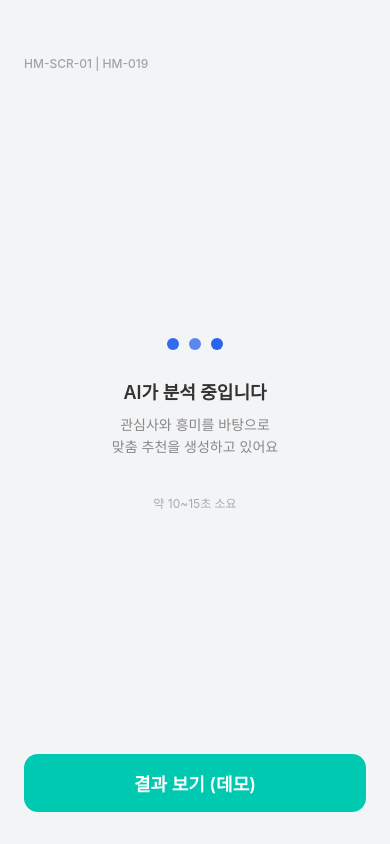
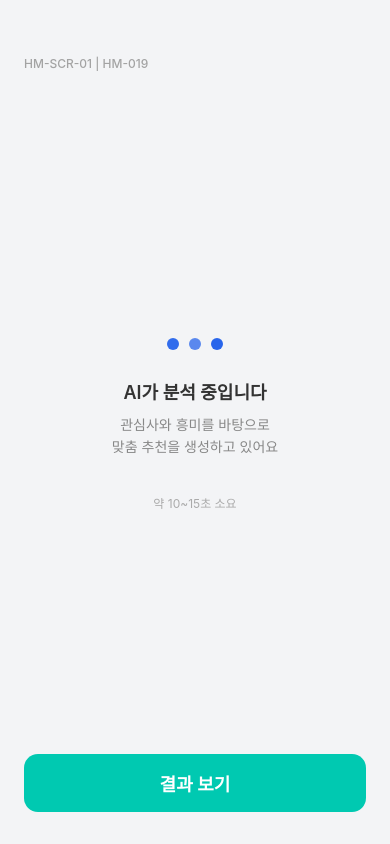
Before and after one commit to Tracktory/Frontend, a React Native app: screen /RecommendLoading in a window 390 px wide. Built offline with nearby package versions, Linux system fonts and the light colour scheme; what react-native-worklets would draw is missing.

Commit message:
feat: 추천 로딩에서 결과 화면으로 이동 연결

```diff
--- a/App.tsx
+++ b/App.tsx
@@ -5,14 +5,14 @@ import { NavigationContainer } from '@react-navigation/native';
 import { SafeAreaProvider } from 'react-native-safe-area-context';
 import { GestureHandlerRootView } from 'react-native-gesture-handler';
 
-import { OnboardingNavigator } from './src/navigation/OnboardingNavigator';
+import { RootNavigator } from './src/navigation/RootNavigator';
 
 export default function App() {
   return (
     <GestureHandlerRootView style={{ flex: 1 }}>
       <SafeAreaProvider>
         <NavigationContainer>
-          <OnboardingNavigator />
+          <RootNavigator />
         </NavigationContainer>
       </SafeAreaProvider>
     </GestureHandlerRootView>
--- a/src/pages/recommendation/RecommendLoadingPage.tsx
+++ b/src/pages/recommendation/RecommendLoadingPage.tsx
@@ -1,9 +1,12 @@
 import React, { useEffect, useRef } from 'react';
 import { Animated, Easing, StyleSheet, Text, View } from 'react-native';
 import { StackScreenProps } from '@react-navigation/stack';
+import { useNavigation } from '@react-navigation/native';
+import type { StackNavigationProp } from '@react-navigation/stack';
 
 import { Button } from '../../components/Button';
 import { OnboardingStackParamList } from '../../navigation/OnboardingNavigator';
+import type { RootStackParamList } from '../../navigation/RootNavigator';
 
 type Props = StackScreenProps<OnboardingStackParamList, 'RecommendLoading'>;
 
@@ -65,8 +68,10 @@ const dotStyles = StyleSheet.create({
 });
 
 export function RecommendLoadingPage(_props: Props) {
-  const handleDemoResult = () => {
-    console.log('[HM] 결과 보기 데모 (HM-SCR-02 미구현)');
+  const rootNavigation = useNavigation<StackNavigationProp<RootStackParamList>>();
+
+  const handleViewResult = () => {
+    rootNavigation.navigate('Main');
   };
 
   return (
@@ -83,7 +88,7 @@ export function RecommendLoadingPage(_props: Props) {
       </View>
 
       <View style={styles.bottom}>
-        <Button title="결과 보기 (데모)" variant="primary" onPress={handleDemoResult} />
+        <Button title="결과 보기" variant="primary" onPress={handleViewResult} />
       </View>
     </View>
   );
```
